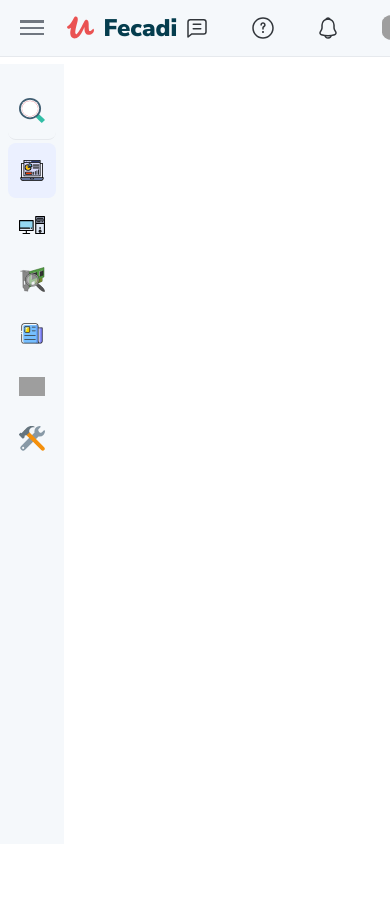
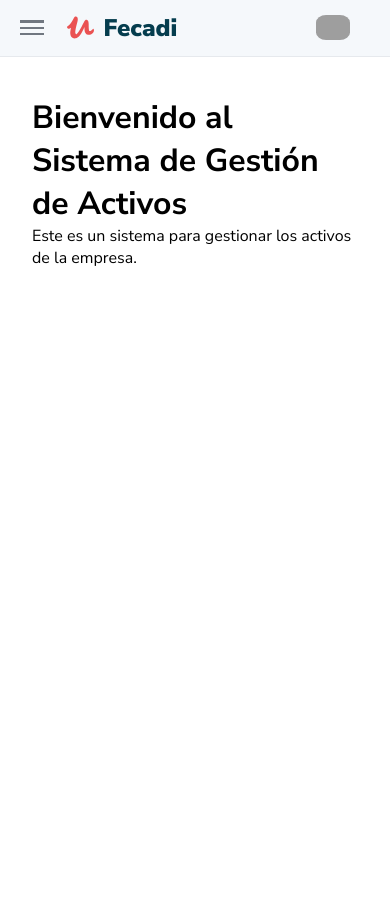
Before and after one commit to DiegoFerneyUsedaDiaz/sistema_gestion_activos, a Django app: page / in a window 390 px wide. Before the commit the page ends 451 px from the top, so only its background shows below. Run offline with Django 5.2, Linux system fonts and the light colour scheme; grey boxes are pictures that could not be loaded.

Commit message:
Finalizacion pagina base

```diff
--- a/sistema/static/css/style.css
+++ b/sistema/static/css/style.css
@@ -77,10 +77,21 @@ header{
     flex-direction: column;
 }
 
+.menu.menu-toggle div:first-child{
+    width: 40%;
+    transform: rotate(-35deg) translate(-30%,175%);
+}
+
+.menu.menu-toggle div:last-child{
+    width: 40%;
+    transform: rotate(35deg) translate(-30%, -160%);
+}
+
 .menu div{
     width: 100%;
     height: 0.15rem;
     background-color: var(--icon-menu-color);
+    transition: all 0.2s ease;
 }
 
 /*brand styles*/
@@ -153,6 +164,7 @@ header{
     border-right: 1 px solid var(--border-color);
     overflow-y: auto;
     background-color: var(--background-color);
+    transition: width 0.5s ease;
 }
 
 .sidebar.menu-toggle{
@@ -189,3 +201,45 @@ header{
     margin-bottom: 0.2rem;
 
 }
+
+/*main styles*/
+main{
+    margin-top: 4rem;
+    margin-left: 4rem;
+    padding: 2rem;
+    transition: padding-left 0.5s ease;
+
+}
+
+main.menu-toggle{
+    padding-left: 18.75rem;
+}
+
+/*Responsive styles*/
+@media (max-width: 500px) {
+    .right .icons-header{
+        display: none;
+    }
+    .sidebar{
+        width: 0;
+    }
+    main{
+        margin-left: 0;
+    }
+
+    main.menu-toggle{
+        margin-left: 0;
+    }
+
+    .menu.menu-toggle div:first-child{
+        width: 100%;
+        transform: rotate(-45deg) translate(-0.2rem,0.3rem);
+    }
+    .menu.menu-toggle div:nth-child(2){
+        opacity: 0;
+    }
+    .menu.menu-toggle div:last-child{
+        width: 100%;
+        transform: rotate(45deg) translate(-0.2rem,-0.3rem);
+    }
+}
--- a/sistema/static/js/script.js
+++ b/sistema/static/js/script.js
@@ -1,6 +1,9 @@
 const menu = document.getElementById('menu');
 const sidebar = document.getElementById('sidebar');
+const main = document.getElementById('main');
 
 menu.addEventListener('click', () => {
     sidebar.classList.toggle('menu-toggle');
+    menu.classList.toggle('menu-toggle');
+    main.classList.toggle('menu-toggle');
 });
--- a/sistema/templates/base.html
+++ b/sistema/templates/base.html
@@ -33,13 +33,13 @@
 
 
             <div class="right">
-                <a href="#">
+                <a href="#" class="icons-header">
                     <img src="{% static 'icons/chat.svg' %}" alt="chat"/>
                 </a>
-                <a href="#">
+                <a href="#" class="icons-header">
                     <img src="{% static 'icons/question.svg' %}" alt="question"/>
                 </a>
-                <a href="#">
+                <a href="#" class="icons-header">
                     <img src="{% static 'icons/notification.svg' %}" alt="notification"/>
                 </a>
                 <img src="{% static 'icons/user.svg' %}" alt="img-user" class="user"/>
@@ -93,11 +93,16 @@
                     </ul>
                 </nav>
         </div>
+        <main id="main">
+                <h1>Bienvenido al Sistema de Gestión de Activos</h1>
+                <p>Este es un sistema para gestionar los activos de la empresa.</p>
+            </div>
 
+        </main>
 
+            {% block container%}
+             {% endblock %}
 
-       {% block container%}
-         {% endblock %}
 
         <script src="{% static 'js/script.js' %}"></script>
     </body>
```
Also changed, not shown: sistema/templates/index.html (line endings or trailing spaces).
